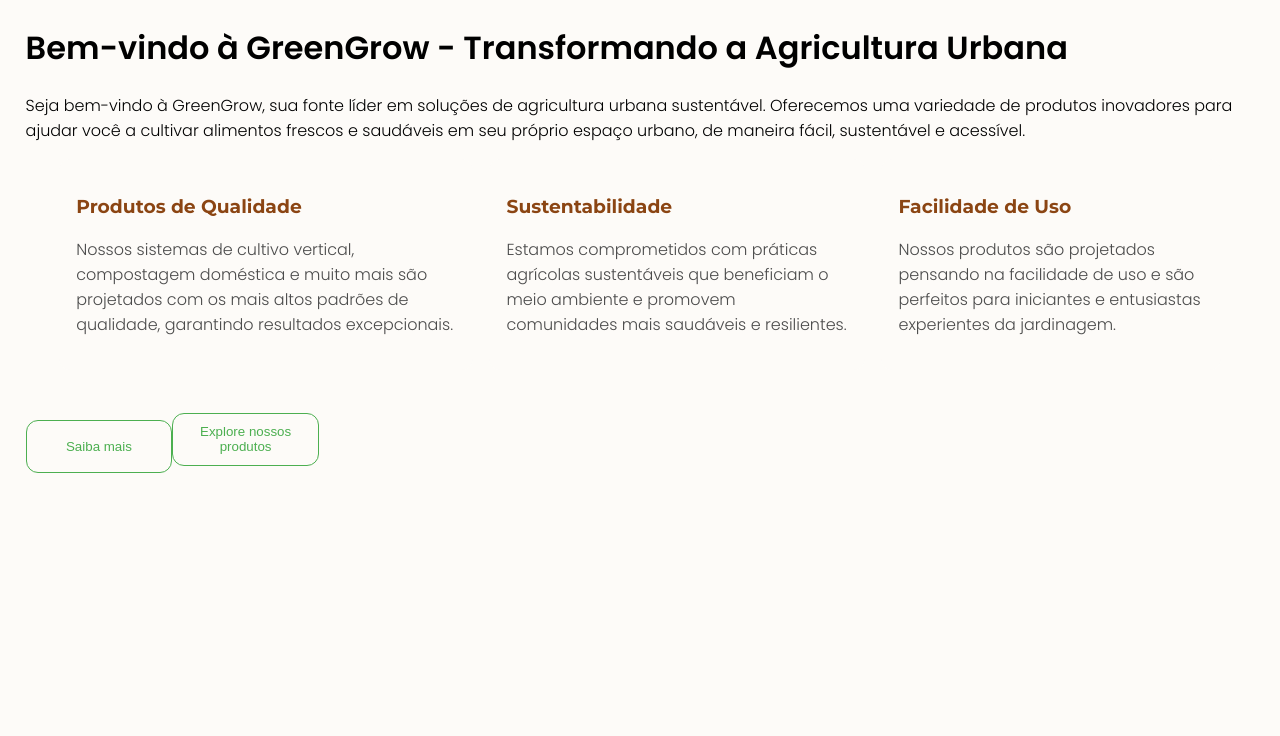
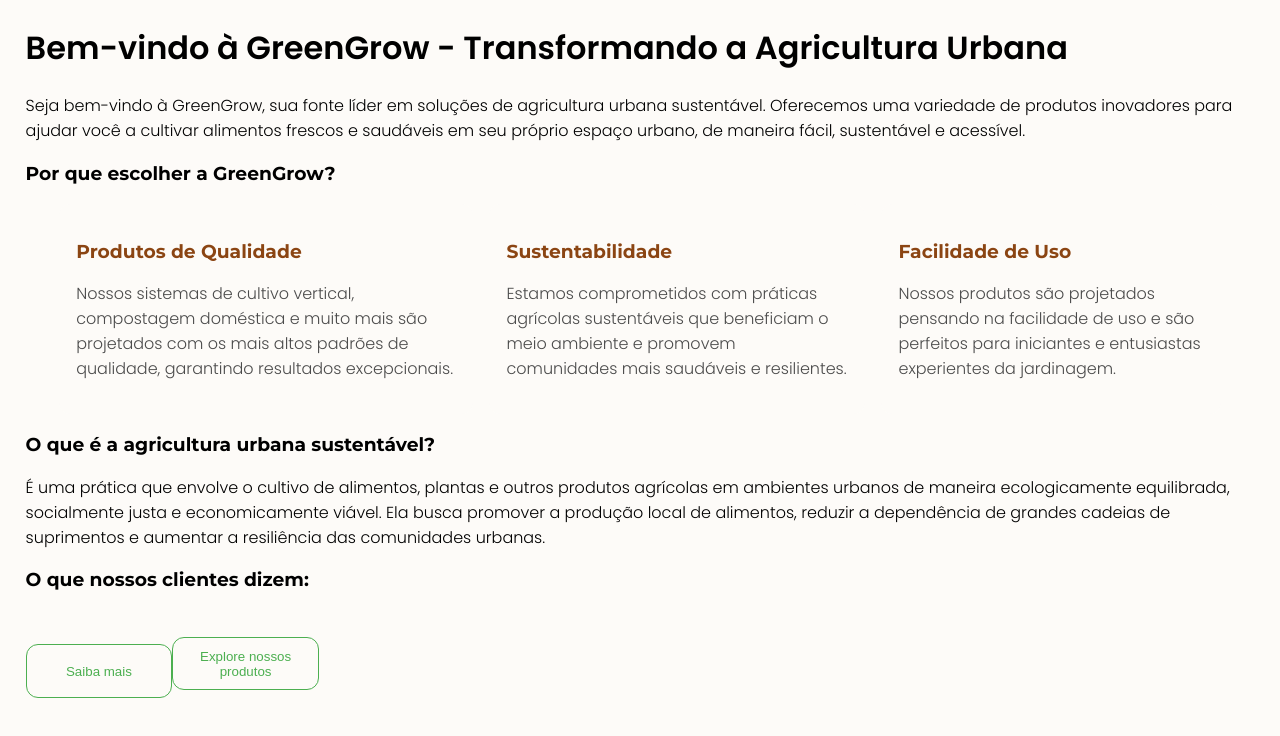
Before and after one commit to NatanVilasBoas/green-grow-site, a React (Create React App) app: page / in a window 1280 px wide. Shown: the top 736 px of the page. Built offline with nearby package versions, Linux system fonts and the light colour scheme; the HTML template or start-up script is replaced by a standard one.

Commit message:
aplicando conteúdo e ajuste em cor de borda

```diff
--- a/src/components/CardBeneficio/CardBeneficio.tsx
+++ b/src/components/CardBeneficio/CardBeneficio.tsx
@@ -11,7 +11,7 @@
     transition: border-color 0.3s ease-in-out, transform 0.3s ease-in-out;
 
     &:hover{
-        border-color: #4b4b4b;
+        border-color: #126024;
         z-index: 1;
         transform: translateX(12px);
     }
--- a/src/pages/Initial/Initial.tsx
+++ b/src/pages/Initial/Initial.tsx
@@ -23,6 +23,7 @@
             <h1>Bem-vindo à GreenGrow - Transformando a Agricultura Urbana</h1>
             <p>Seja bem-vindo à GreenGrow, sua fonte líder em soluções de agricultura urbana sustentável. Oferecemos uma variedade de produtos inovadores para ajudar você a cultivar alimentos frescos e saudáveis em seu próprio espaço urbano, de maneira fácil, sustentável e acessível.</p>
 
+            <h3 style={{fontFamily:"Montserrat"}}>Por que escolher a GreenGrow?</h3>
             <Beneficios role="group">
                 <CardBeneficio
                     title="Produtos de Qualidade"
@@ -35,6 +36,10 @@
                     text="Nossos produtos são projetados pensando na facilidade de uso e são perfeitos para iniciantes e entusiastas experientes da jardinagem." />
             </Beneficios>
 
+            <h3 style={{fontFamily:"Montserrat"}}>O que é a agricultura urbana sustentável?</h3>
+            <p>É uma prática que envolve o cultivo de alimentos, plantas e outros produtos agrícolas em ambientes urbanos de maneira ecologicamente equilibrada, socialmente justa e economicamente viável. Ela busca promover a produção local de alimentos, reduzir a dependência de grandes cadeias de suprimentos e aumentar a resiliência das comunidades urbanas.</p>
+            <h3 style={{fontFamily:"Montserrat"}}>O que nossos clientes dizem:</h3>
+
             <CtaButton>Saiba mais</CtaButton>
             <CtaButton>Explore nossos produtos</CtaButton>
         </Container>
```
